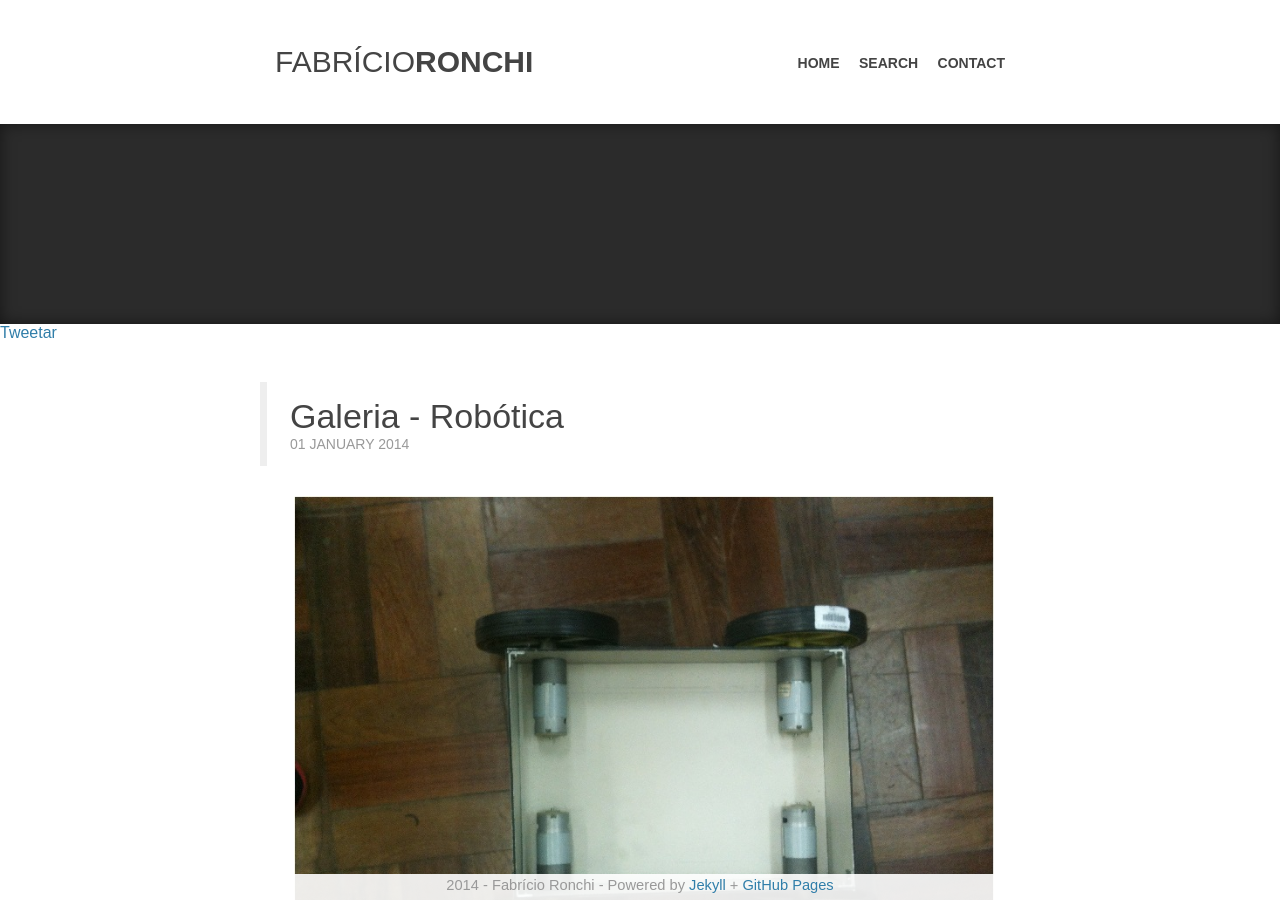
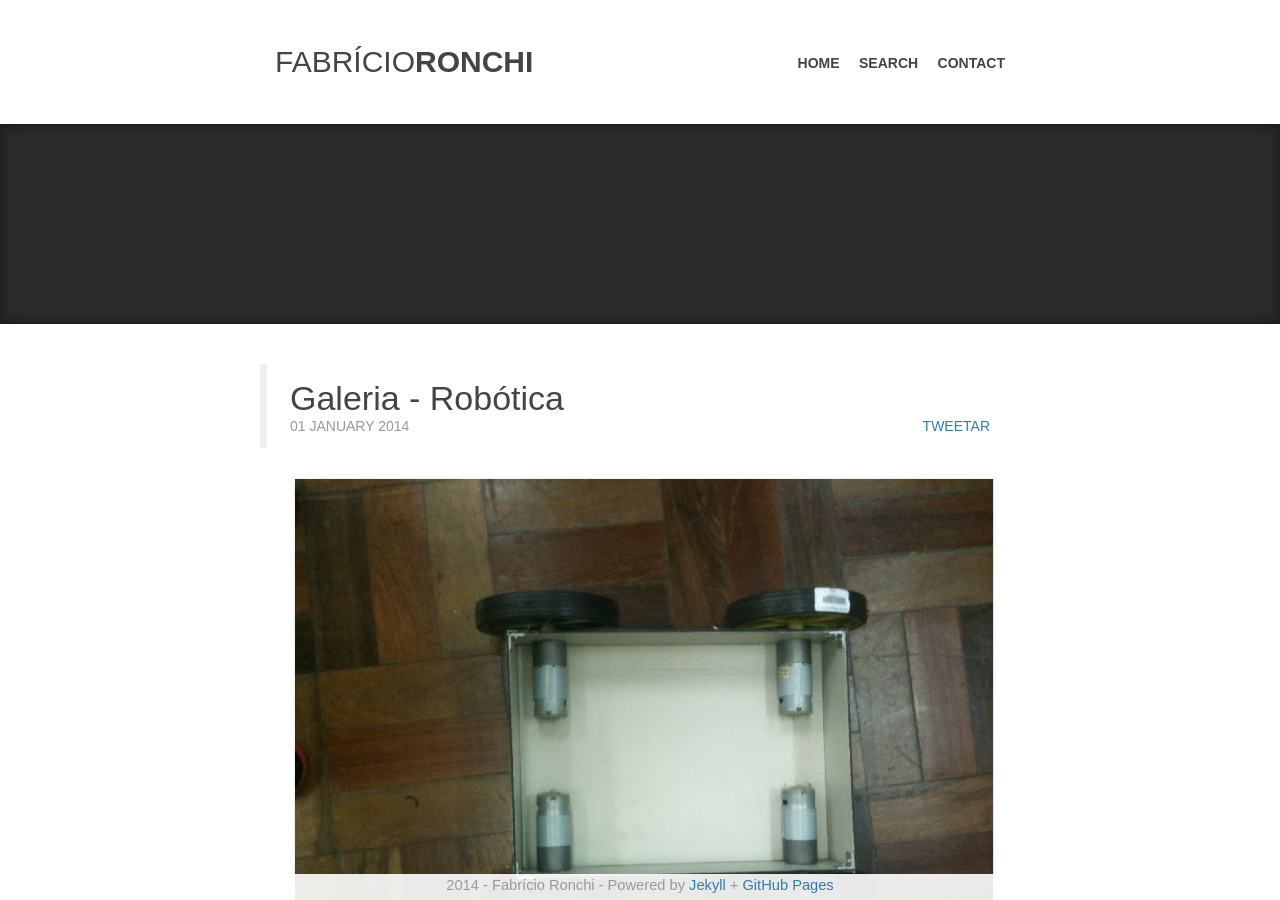
Before and after one commit to fabriciomrkonell/fabriciomrkonell, a Jekyll site: the page built from galeria/galeria-robotica.html, in a window 1280 px wide and 900 px high. Built offline with Jekyll 4.4.1, drawn with Linux system fonts in a browser that asks for light colours; some web fonts are replaced; Markdown is read by kramdown in place of the engine named in the settings; comment, search, counter and statistics services are not loaded.

Commit message:
Update post.html

```diff
--- a/_layouts/post.html
+++ b/_layouts/post.html
@@ -2,13 +2,16 @@
 layout: default
 imagem: /img/fundoBlog.jpg
 ---
-<a href="https://twitter.com/share" class="twitter-share-button" data-via="FRonchii" data-lang="pt">Tweetar</a>
+<script>!function(d,s,id){var js,fjs=d.getElementsByTagName(s)[0],p=/^http:/.test(d.location)?'http':'https';if(!d.getElementById(id)){js=d.createElement(s);js.id=id;js.src=p+'://platform.twitter.com/widgets.js';fjs.parentNode.insertBefore(js,fjs);}}(document, 'script', 'twitter-wjs');</script>
 <div class="my-container">
 	<div class="post ">
 		<section class="my-container content" >
 			<h1>{{ page.title }}</h1>
 			<div class="when">
 				{{ page.date | date_to_long_string }}
+				<div style="float: right">
+					<a href="https://twitter.com/share" class="twitter-share-button" data-via="FRonchii" data-lang="pt">Tweetar</a>
+				</div>
 			</div>
 			{{ content }}
 		</section>
```
